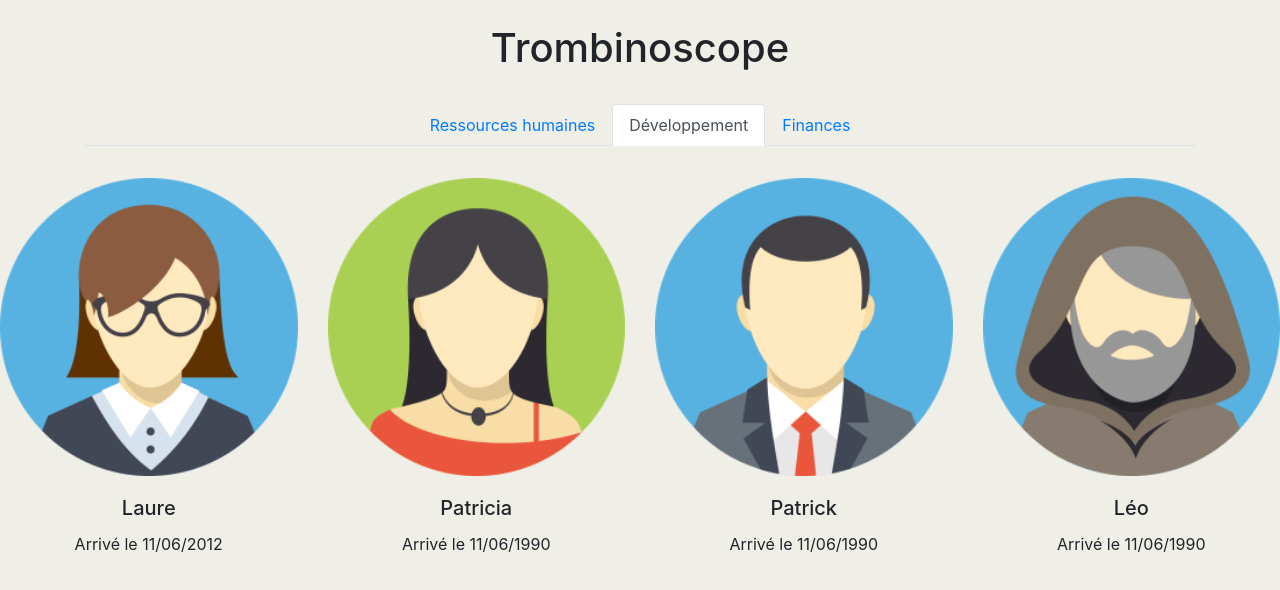
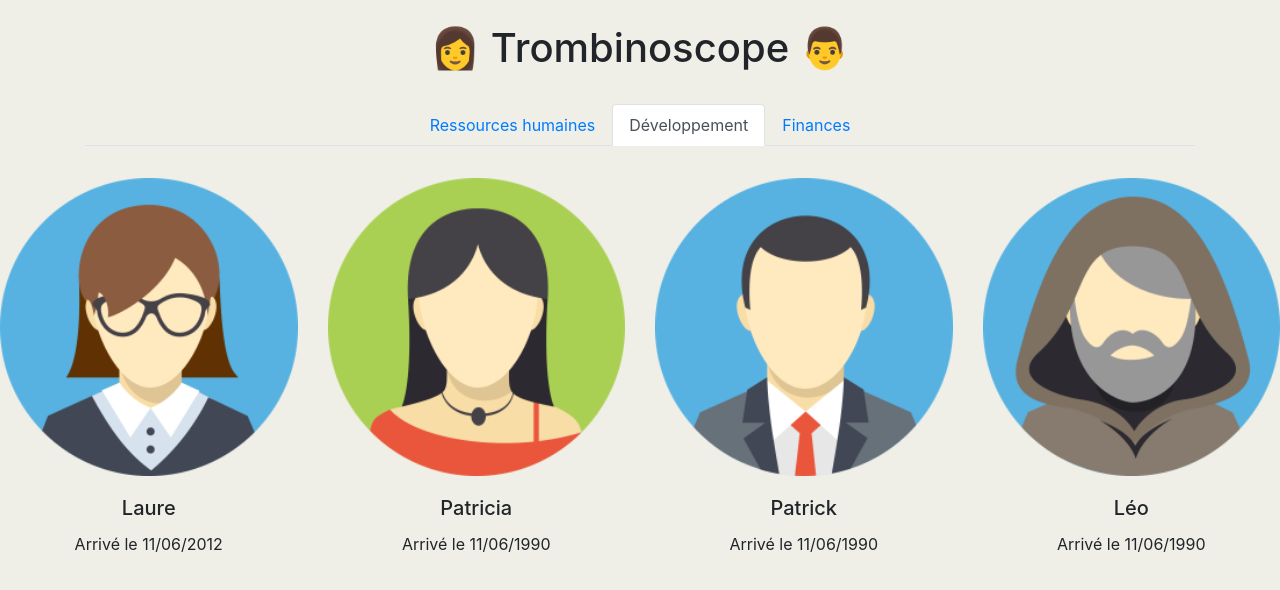
Before and after one commit to maxTerr/Trombinoscope, a plain HTML site: page developpement.html in a window 1280 px wide. Drawn offline with nearby package versions, Linux system fonts and the light colour scheme.

```diff
--- a/developpement.html
+++ b/developpement.html
@@ -15,7 +15,7 @@
   <div class="container">
     <div class="row my-4 text-center">
       <div class=col-12>
-          <h1>Trombinoscope</h1>
+          <h1>👩 Trombinoscope 👨</h1>
       </div>
     </div>
 
```
Also changed, not shown: finances.html (+1 -1 lines).
